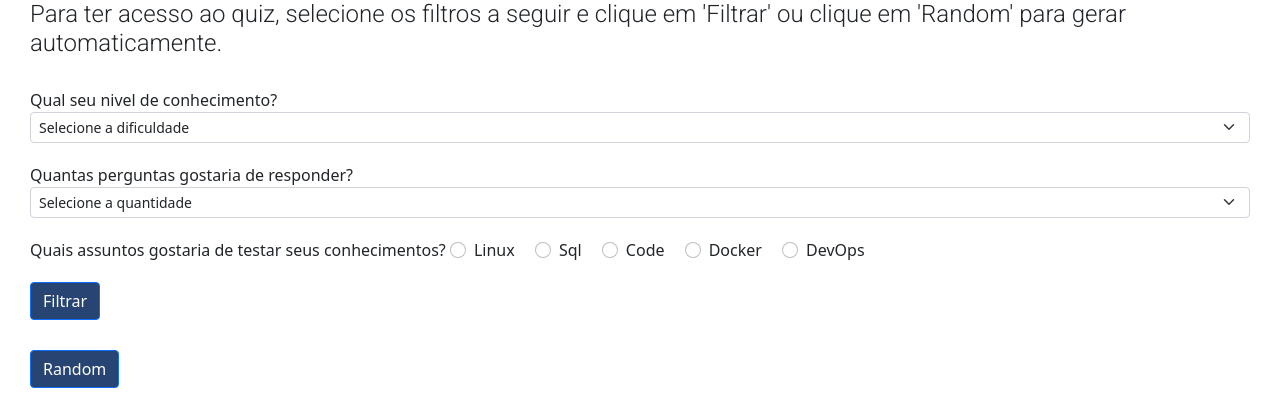
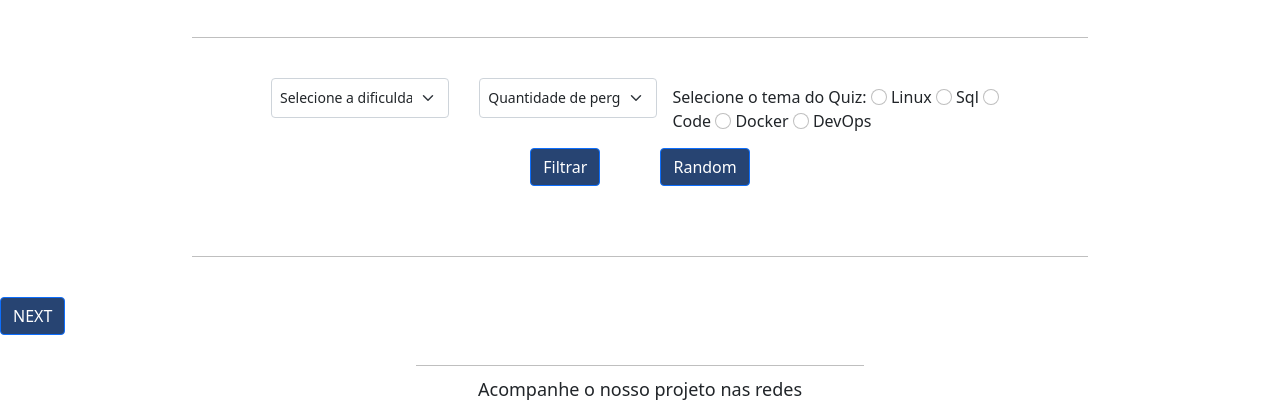
Before and after one commit to unamednada/sd-014-a-hackaton, a website with bundled scripts: page quiz.html in a window 1280 px wide. Shown: the part 433-846 px from the top of the page. Built offline with nearby package versions, Linux system fonts and the light colour scheme.

Commit message:
Estiliza o header e o main do quiz.html

```diff
--- a/css/style-quiz.css
+++ b/css/style-quiz.css
@@ -19,12 +19,13 @@ h1 {
 h2, h3, h4 {
   font-family: 'Roboto', sans-serif;
   margin-bottom: 20px;
-  margin: 30px;
+  text-align: center;
 }
 
 header {
   text-align: center;
   margin-bottom: 40px;
+  background-color: #274472;
 }
 
 form {
@@ -35,12 +36,35 @@ form select {
   margin-bottom: 20px;
 }
 
+.filter-options {
+  display: flex;
+  max-width: 60%;
+  max-height: 40px;
+  margin: 40px auto 0px auto;
+}
+
+.filter-tema {
+  display: flex;
+  width: 250%;
+  justify-content: center;
+  margin-top: 7px;
+}
+
+.filter {
+  margin: 0px 15px;
+}
+
 #question-container {
   margin: 30px;
 }
 
 .btn-form {
-  margin: 0px 0px 30px 30px;
+  margin: 30px 30px 30px 30px;
+}
+
+.btn-div {
+  display: flex;
+  justify-content: center;
 }
 
 .label {
@@ -54,7 +78,7 @@ form select {
 .hr1 {
   width: 70%;
   color: black;
-  margin: auto;
+  margin: 40px auto;
 }
 .hr2 {
   width: 35%;
@@ -65,6 +89,15 @@ form select {
 .header-title {
   color: #FFFFFF;
   align-self: center;
+}
+
+.header-logo {
+  width: 300px;
+  margin: 50px;
+}
+
+.first-div {
+  margin: 10px;
 }
 
 .question-div {
--- a/quiz.html
+++ b/quiz.html
@@ -10,22 +10,39 @@
       integrity="sha384-KyZXEAg3QhqLMpG8r+8fhAXLRk2vvoC2f3B09zVXn8CA5QIVfZOJ3BCsw2P0p/We"
       crossorigin="anonymous"
     />
-    <link rel="stylesheet" type="text/css" href="//fonts.googleapis.com/css?family=Lobster" />
-    <link href="https://fonts.googleapis.com/css2?family=Roboto:wght@100;300&display=swap" rel="stylesheet">
+    <link
+      rel="stylesheet"
+      type="text/css"
+      href="//fonts.googleapis.com/css?family=Lobster"
+    />
+    <link
+      href="https://fonts.googleapis.com/css2?family=Roboto:wght@100;300&display=swap"
+      rel="stylesheet"
+    />
     <link rel="stylesheet" href="css/style-quiz.css" />
     <title>Tryvia</title>
   </head>
   <body>
     <header class="header">
-      <img src="assets/logo-tryvia.jpg" alt="" class="header-logo" />
+      <img src="assets/logo-tryvia-white-blue.png" alt="" class="header-logo" />
     </header>
+    <main>
+      <section>
         <h2>Olá <span></span>! Seja bem vindo(a) ao nosso Quiz.</h2>
-    <h3>Teste seus conhecimentos em tecnologia e compartilhe no Slack sua pontuação.</h3>
-    <h4>Para ter acesso ao quiz, selecione os filtros a seguir e clique em 'Filtrar' ou clique em 'Random' para gerar automaticamente.</h4>
-    <form>
-      <label for="select">Qual seu nivel de conhecimento?</label>
+        <h3>
+          Teste seus conhecimentos em tecnologia e compartilhe no Slack sua
+          pontuação.
+        </h3>
+        <h4>
+          Para ter acesso ao quiz, selecione os filtros a seguir e clique em
+          'Filtrar' ou clique em 'Random' para gerar automaticamente.
+        </h4>
+      </section>
+      <hr class="hr1" />
+      <section>
+        <section class="filter-options">
           <select
-        class="form-select form-select-sm"
+            class="form-select form-select-sm filter"
             aria-label=".form-select-sm example"
             id="select-difficulty"
           >
@@ -34,60 +51,81 @@
             <option value="medium">Pouco</option>
             <option value="hard">Bastante</option>
           </select>
-      <label for="select">Quantas perguntas gostaria de responder?</label>
           <select
-        class="form-select form-select-sm"
+            class="form-select form-select-sm filter"
             aria-label=".form-select-sm example"
             id="select-limit"
           >
-        <option selected>Selecione a quantidade</option>
+            <option selected>Quantidade de perguntas</option>
             <option value="5">5</option>
             <option value="10">10</option>
             <option value="15">15</option>
           </select>
-      <label class="label">Quais assuntos gostaria de testar seus conhecimentos?</label>
-      <div class="form-check form-check-inline">
-        <label for="inlineRadio1">
-          <input class="form-check-input" type="radio" name="select-category" id="inlineRadio1" value="Linux">
+          <div class="filter-tema">
+            <label class="label"
+              >Selecione o tema do Quiz:
+              <input
+                class="form-check-input"
+                type="radio"
+                name="select-category"
+                id="inlineRadio1"
+                value="Linux"
+              />
               Linux
-        </label>
-      </div>
-      <div class="form-check form-check-inline">
-        <label for="inlineRadio2">
-          <input class="form-check-input" type="radio" name="select-category" id="inlineRadio2" value="Sql">
+              <input
+                class="form-check-input"
+                type="radio"
+                name="select-category"
+                id="inlineRadio2"
+                value="Sql"
+              />
               Sql
-        </label>
-      </div>
-      <div class="form-check form-check-inline">
-        <label for="inlineRadio3">
-          <input class="form-check-input" type="radio" name="select-category" id="inlineRadio3" value="Code">
+              <input
+                class="form-check-input"
+                type="radio"
+                name="select-category"
+                id="inlineRadio3"
+                value="Code"
+              />
               Code
-        </label>
-      </div>
-      <div class="form-check form-check-inline">
-        <label for="inlineRadio4">
-          <input class="form-check-input" type="radio" name="select-category" id="inlineRadio4" value="Docker">
+              <input
+                class="form-check-input"
+                type="radio"
+                name="select-category"
+                id="inlineRadio4"
+                value="Docker"
+              />
               Docker
-        </label>
-      </div>
-      <div class="form-check form-check-inline">
-        <label for="inlineRadio5">
-          <input class="form-check-input" type="radio" name="select-category" id="inlineRadio5" value="devOps">
+              <input
+                class="form-check-input"
+                type="radio"
+                name="select-category"
+                id="inlineRadio5"
+                value="devOps"
+              />
               DevOps
             </label>
           </div>
-      <div class="col-12">
-        <button id="filter-btn" type="button" class="btn btn-primary">Filtrar</button>
-      </div>
-    </form>
+        </section>
+        <section class="btn-div">
+          <button
+            id="filter-btn"
+            type="button"
+            class="btn btn-primary btn-form"
+          >
+            Filtrar
+          </button>
           <button type="button" class="btn btn-primary btn-form">Random</button>
+        </section>
+      </section>
       <hr class="hr1" />
       <div id="question-container"></div>
       <button id="btn-next" class="btn btn-primary">NEXT</button>
       <div id="question-container"></div>
       <hr class="hr2" />
+    </main>
     <footer>
-      <p class="paragrafo-footer">Acompanhe o nosso projeto nas redes
+      <p class="paragrafo-footer">Acompanhe o nosso projeto nas redes</p>
       <div class="github-div">
         <a href="https://github.com/unamednada/sd-014-a-hackaton"
           ><img
```
Also changed, not shown: assets/logo-tryvia-grey-blue.png (added), assets/logo-tryvia-white-blue.png (added), assets/logo-tryvia-white.png (added). Lines whose indentation alone changed are shown as unchanged.
